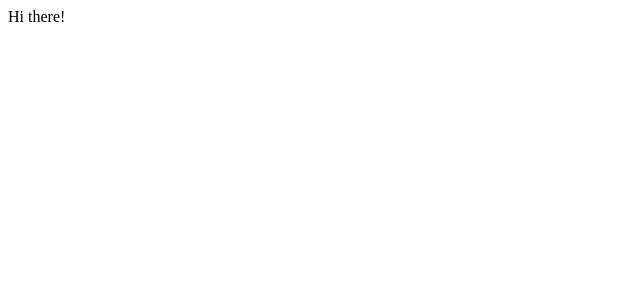
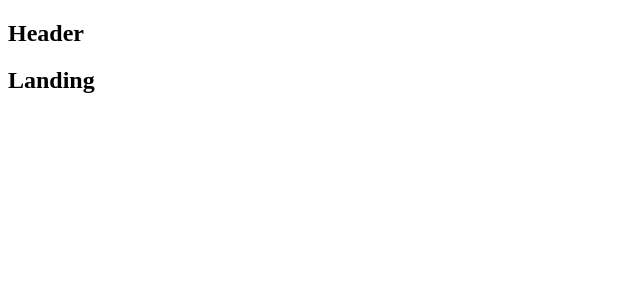
Before and after one commit to cbass2404/review_server_client, a JavaScript app: page / in a window 1280 px wide. Shown: the top 300 px of the page, without its empty margins (0-640 px from the left). Built offline with nearby package versions, Linux system fonts and the light colour scheme.

Commit message:
setup basic routing on app.js

```diff
--- a/src/components/App.js
+++ b/src/components/App.js
@@ -1,5 +1,28 @@
+import { BrowserRouter as Router, Route, Switch } from "react-router-dom";
+
+// local files
+
+// temp components
+const Header = () => <h2>Header</h2>;
+const Dashboard = () => <h2>Dashboard</h2>;
+const SurveyNew = () => <h2>SurveyNew</h2>;
+const Landing = () => <h2>Landing</h2>;
+const NoMatch = () => <h2>Page not Found</h2>;
+
 const App = () => {
-    return <div>Hi there!</div>;
+    return (
+        <div className="App">
+            <Router>
+                <Header />
+                <Switch>
+                    <Route exact path="/" component={Landing} />
+                    <Route exact path="/dashboard" component={Dashboard} />
+                    <Route exact path="/surveynew" component={SurveyNew} />
+                    <Route component={NoMatch} />
+                </Switch>
+            </Router>
+        </div>
+    );
 };
 
 export default App;
```
Also changed, not shown: 1 other file (tests, documents, lock files or other folders).
